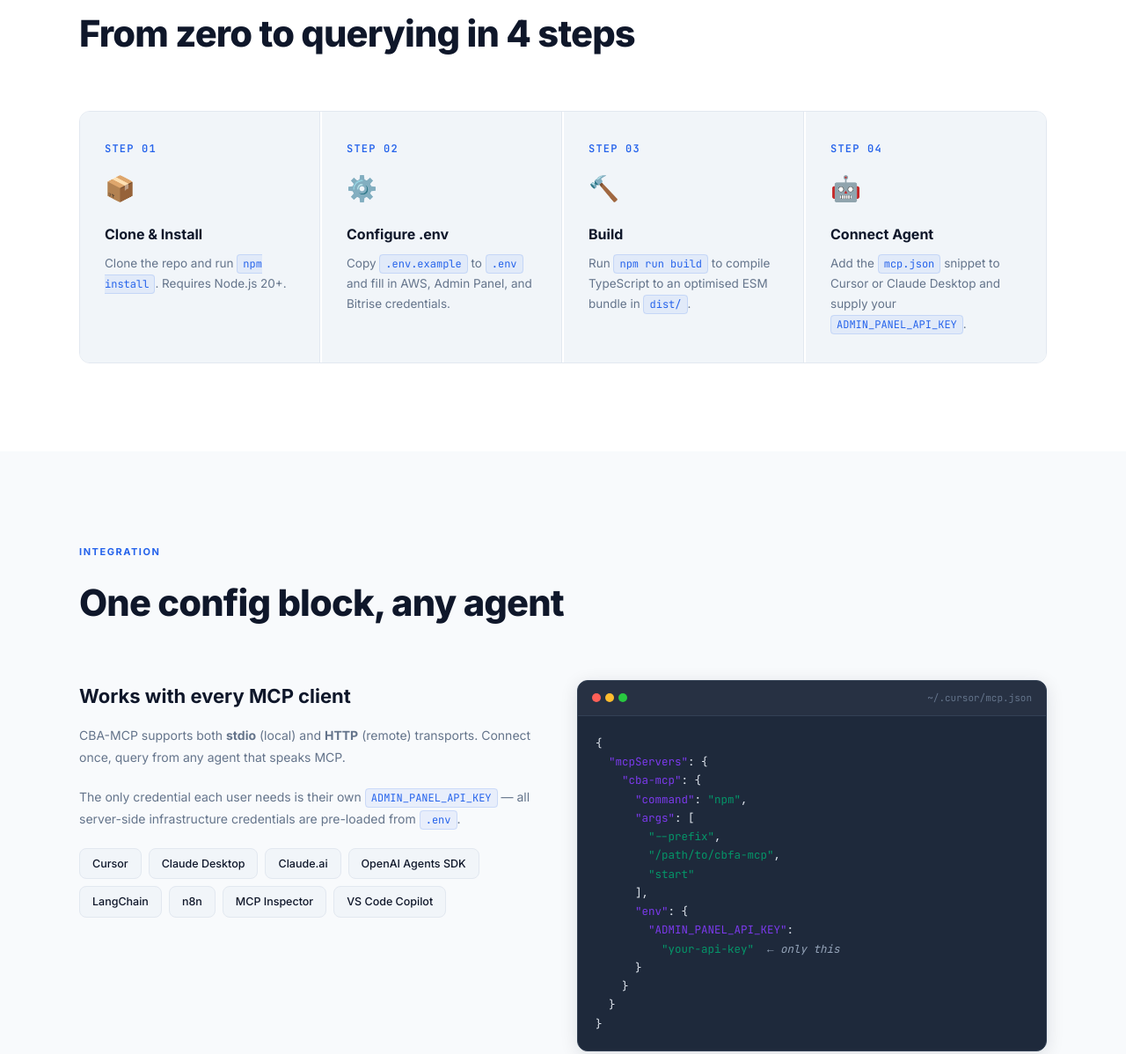
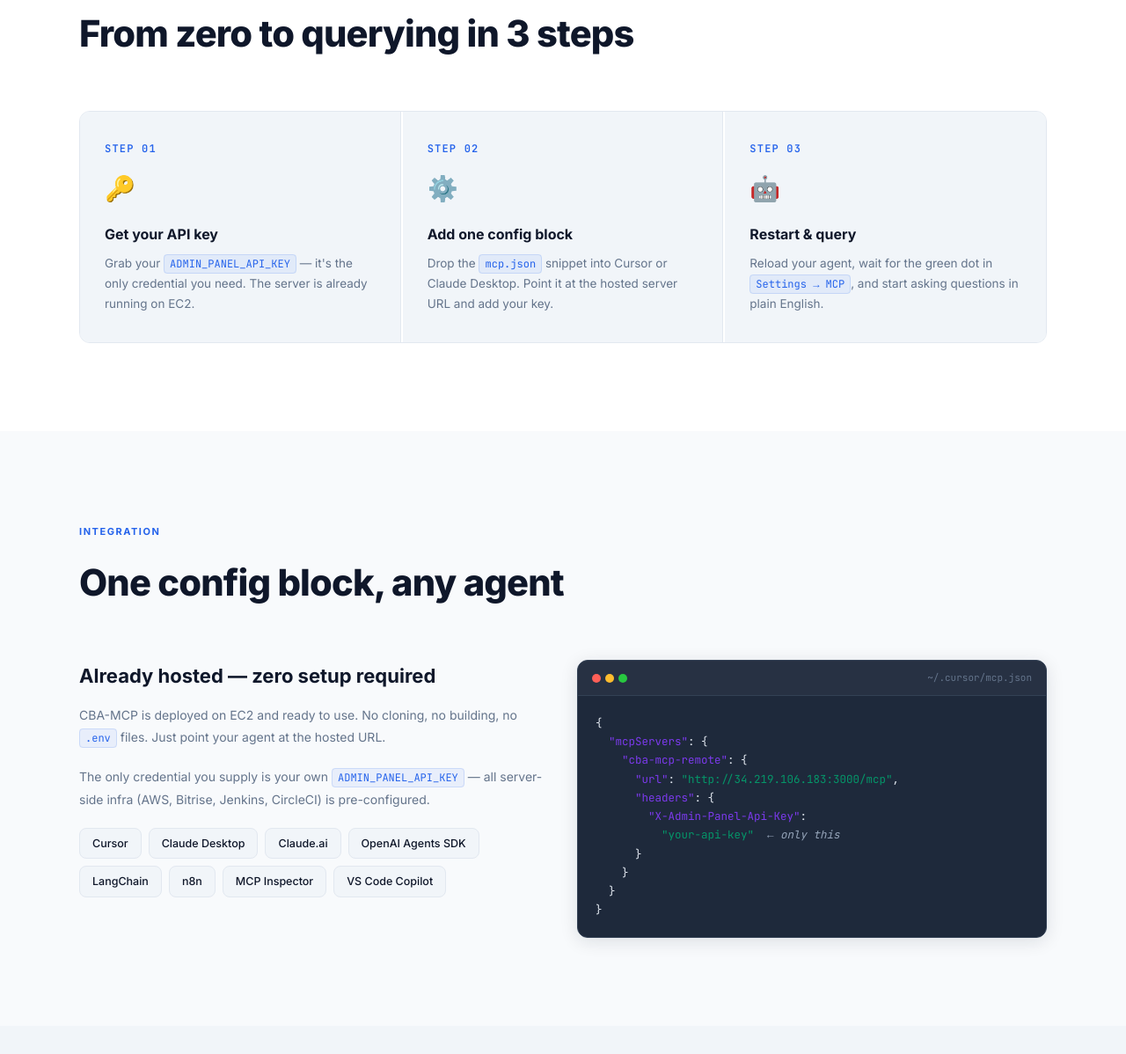
Before and after one commit to rasheedcalgary/cbfa-mcp, a website: page website/index.html in a window 1280 px wide. Shown: the part 6937-8135 px from the top of the page at 88% size. Drawn offline with Linux system fonts and the light colour scheme.

Commit message:
docs: update all docs and website for EC2-hosted remote setup
The MCP server is now deployed on EC2. Replace the old clone/build/run
quickstart with a single mcp.json URL snippet. Users only need their
ADMIN_PANEL_API_KEY — no local setup required.

- README: remote-first quickstart (URL + header config), self-hosting
  moved to collapsed details block; roadmap phase 5 marked complete
- AGENTS.md: agent connection configs updated to EC2 URL; phase 5 done
- website/public/index.html + website/index.html: "How it works" steps
  reduced from 4 to 3 (no clone/build); integration code block updated
  from stdio command to HTTP URL/headers config; description updated to
  "already hosted, zero setup required"

Co-authored-by: Cursor <cursoragent@cursor.com>

```diff
--- a/website/index.html
+++ b/website/index.html
@@ -1546,31 +1546,25 @@
 <section class="how-section">
   <div class="container">
     <span class="section-eyebrow fade-up">How it works</span>
-    <h2 class="section-title fade-up">From zero to querying in 4 steps</h2>
+    <h2 class="section-title fade-up">From zero to querying in 3 steps</h2>
     <div class="steps-grid fade-up">
       <div class="step-card">
         <div class="step-num">STEP 01</div>
-        <div class="step-icon">📦</div>
-        <div class="step-title">Clone & Install</div>
-        <p class="step-body">Clone the repo and run <span class="code-inline">npm install</span>. Requires Node.js 20+.</p>
+        <div class="step-icon">🔑</div>
+        <div class="step-title">Get your API key</div>
+        <p class="step-body">Grab your <span class="code-inline">ADMIN_PANEL_API_KEY</span> — it's the only credential you need. The server is already running on EC2.</p>
       </div>
       <div class="step-card">
         <div class="step-num">STEP 02</div>
         <div class="step-icon">⚙️</div>
-        <div class="step-title">Configure .env</div>
-        <p class="step-body">Copy <span class="code-inline">.env.example</span> to <span class="code-inline">.env</span> and fill in AWS, Admin Panel, and Bitrise credentials.</p>
+        <div class="step-title">Add one config block</div>
+        <p class="step-body">Drop the <span class="code-inline">mcp.json</span> snippet into Cursor or Claude Desktop. Point it at the hosted server URL and add your key.</p>
       </div>
       <div class="step-card">
         <div class="step-num">STEP 03</div>
-        <div class="step-icon">🔨</div>
-        <div class="step-title">Build</div>
-        <p class="step-body">Run <span class="code-inline">npm run build</span> to compile TypeScript to an optimised ESM bundle in <span class="code-inline">dist/</span>.</p>
-      </div>
-      <div class="step-card">
-        <div class="step-num">STEP 04</div>
         <div class="step-icon">🤖</div>
-        <div class="step-title">Connect Agent</div>
-        <p class="step-body">Add the <span class="code-inline">mcp.json</span> snippet to Cursor or Claude Desktop and supply your <span class="code-inline">ADMIN_PANEL_API_KEY</span>.</p>
+        <div class="step-title">Restart &amp; query</div>
+        <p class="step-body">Reload your agent, wait for the green dot in <span class="code-inline">Settings → MCP</span>, and start asking questions in plain English.</p>
       </div>
     </div>
   </div>
@@ -1583,9 +1577,9 @@
     <h2 class="section-title fade-up">One config block, any agent</h2>
     <div class="int-grid fade-up">
       <div class="int-info">
-        <h3>Works with every MCP client</h3>
-        <p>CBA-MCP supports both <strong>stdio</strong> (local) and <strong>HTTP</strong> (remote) transports. Connect once, query from any agent that speaks MCP.</p>
-        <p>The only credential each user needs is their own <span class="code-inline">ADMIN_PANEL_API_KEY</span> — all server-side infrastructure credentials are pre-loaded from <span class="code-inline">.env</span>.</p>
+        <h3>Already hosted — zero setup required</h3>
+        <p>CBA-MCP is deployed on EC2 and ready to use. No cloning, no building, no <span class="code-inline">.env</span> files. Just point your agent at the hosted URL.</p>
+        <p>The only credential you supply is your own <span class="code-inline">ADMIN_PANEL_API_KEY</span> — all server-side infra (AWS, Bitrise, Jenkins, CircleCI) is pre-configured.</p>
         <div class="compat-list">
           <span class="compat-chip">Cursor</span>
           <span class="compat-chip">Claude Desktop</span>
@@ -1608,15 +1602,10 @@
         </div>
         <pre>{
   <span class="kw">"mcpServers"</span>: {
-    <span class="kw">"cba-mcp"</span>: {
-      <span class="kw">"command"</span>: <span class="str">"npm"</span>,
-      <span class="kw">"args"</span>: [
-        <span class="str">"--prefix"</span>,
-        <span class="str">"/path/to/cbfa-mcp"</span>,
-        <span class="str">"start"</span>
-      ],
-      <span class="kw">"env"</span>: {
-        <span class="kw">"ADMIN_PANEL_API_KEY"</span>:
+    <span class="kw">"cba-mcp-remote"</span>: {
+      <span class="kw">"url"</span>: <span class="str">"http://34.219.106.183:3000/mcp"</span>,
+      <span class="kw">"headers"</span>: {
+        <span class="kw">"X-Admin-Panel-Api-Key"</span>:
           <span class="str">"your-api-key"</span>  <span class="cm">← only this</span>
       }
     }
```
Also changed, not shown: AGENTS.md (+14 -8 lines), website/public/index.html (+15 -26 lines), README.md.
